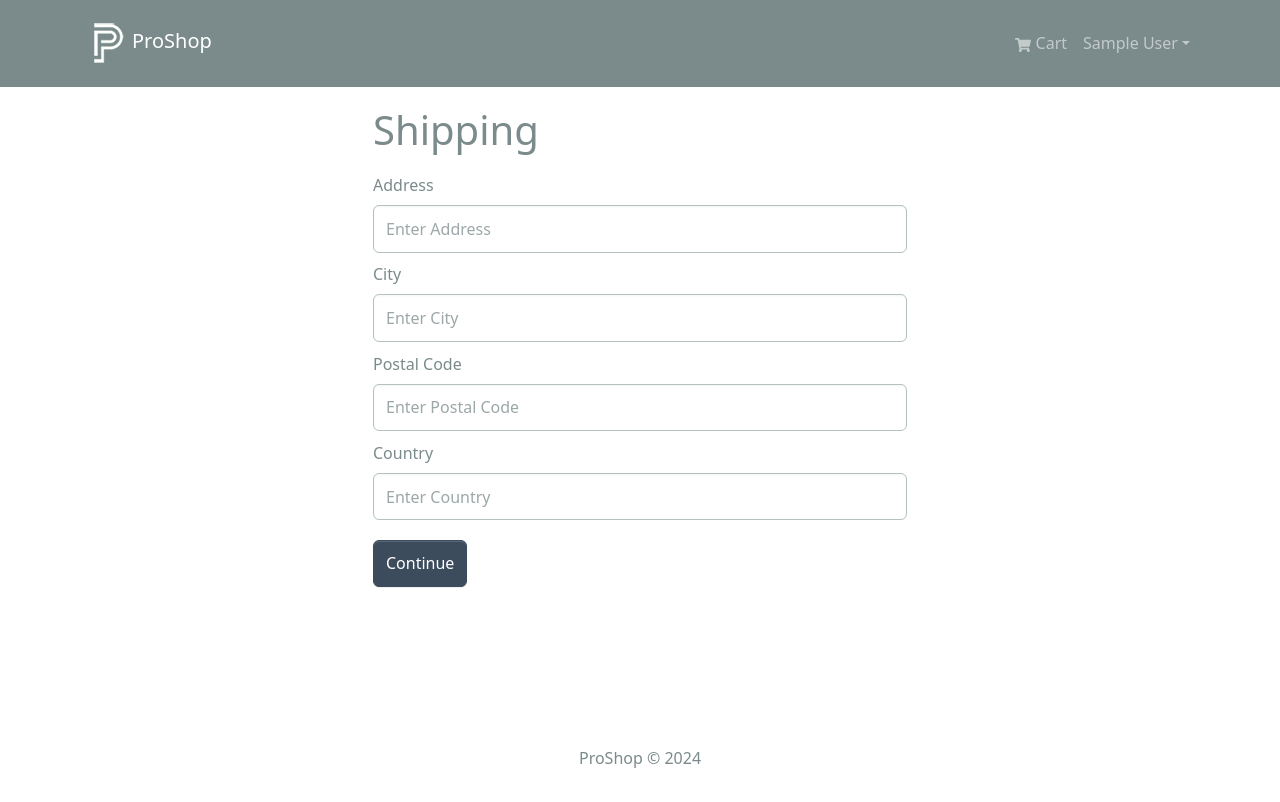
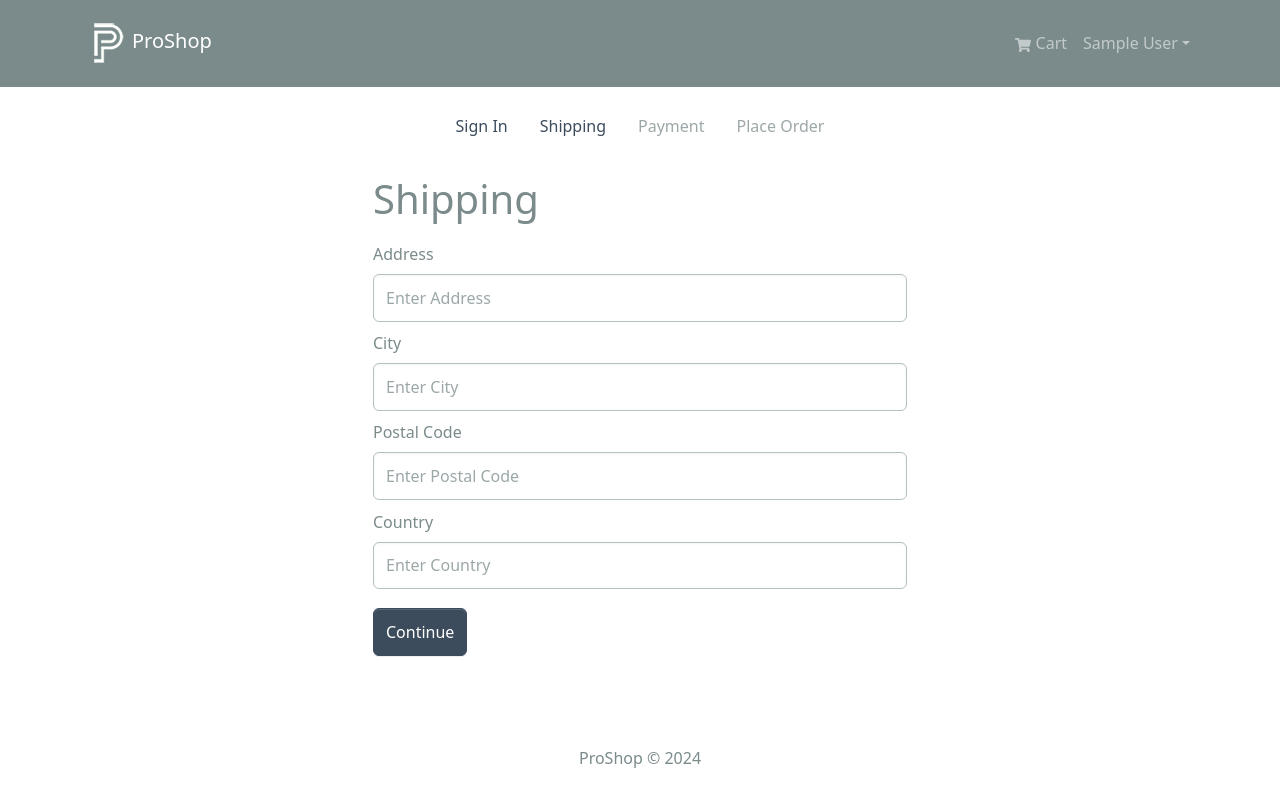
Before and after one commit to SabaMarghania1/PROSHOP, a React app in the folder frontend/: page /shipping in a window 1280 px wide. Shown: the top 802 px of the page. Built offline with nearby package versions, Linux system fonts and the light colour scheme; sample sign-in values are in the browser's storage; the HTML template or start-up script is replaced by a standard one.

Commit message:
Chekout steps component

```diff
--- /dev/null
+++ b/frontend/src/Components/CheckoutSteps.jsx
@@ -0,0 +1,50 @@
+import { Nav } from "react-bootstrap";
+import { Link } from "react-router-dom";
+
+const CheckoutSteps = ({ step1, step2, step3, step4 }) => {
+  return (
+    <Nav className="justify-content-center mb-4">
+      <Nav.Item>
+        {step1 ? (
+          <Nav.Link as={Link} to="/login">
+            Sign In
+          </Nav.Link>
+        ) : (
+          <Nav.Link disabled>Sign In</Nav.Link>
+        )}
+      </Nav.Item>
+
+      <Nav.Item>
+        {step2 ? (
+          <Nav.Link as={Link} to="/shipping">
+            Shipping
+          </Nav.Link>
+        ) : (
+          <Nav.Link disabled>Shipping</Nav.Link>
+        )}
+      </Nav.Item>
+
+      <Nav.Item>
+        {step3 ? (
+          <Nav.Link as={Link} to="/payment">
+            Payment
+          </Nav.Link>
+        ) : (
+          <Nav.Link disabled>Payment</Nav.Link>
+        )}
+      </Nav.Item>
+
+      <Nav.Item>
+        {step4 ? (
+          <Nav.Link as={Link} to="/placeorder">
+            Place Order
+          </Nav.Link>
+        ) : (
+          <Nav.Link disabled>Place Order</Nav.Link>
+        )}
+      </Nav.Item>
+    </Nav>
+  );
+};
+
+export default CheckoutSteps;
--- a/frontend/src/screens/ShippingScreen.jsx
+++ b/frontend/src/screens/ShippingScreen.jsx
@@ -5,6 +5,7 @@
 import { useDispatch, useSelector } from "react-redux";
 import { useNavigate } from "react-router-dom";
 import { saveShippingAddress } from "../slices/cartSlice";
+import CheckoutSteps from "../Components/CheckoutSteps";
 
 const ShippingScreen = () => {
   const cart = useSelector((state) => state.cart);
@@ -29,6 +30,7 @@
 
   return (
     <FormContainer>
+      <CheckoutSteps step1 step2 />
       <h1>Shipping</h1>
 
       <Form onSubmit={submitHandler}>
```
